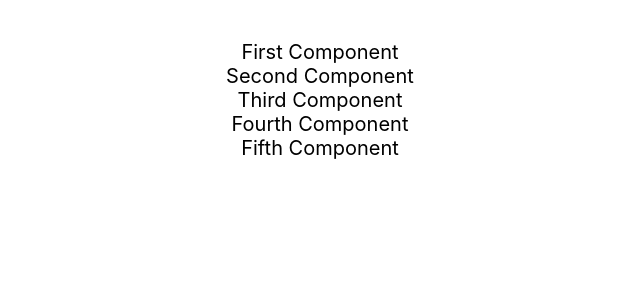
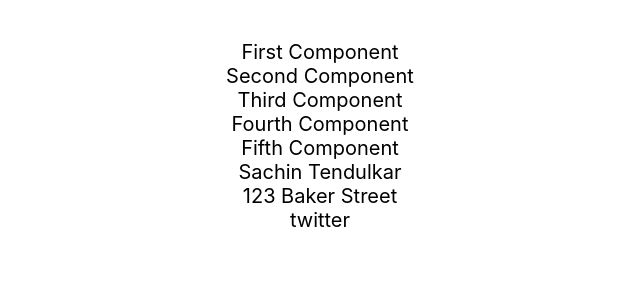
Before and after one commit to thakkardhavalc/todo-app, a React (Create React App) app: page / in a window 1280 px wide. Shown: the top 300 px of the page, without its empty margins (320-960 px from the left). Built offline with nearby package versions, Linux system fonts and the light colour scheme; the HTML template or start-up script is replaced by a standard one.

Commit message:
added code

```diff
--- a/src/components/learning-examples/LearningComponent.jsx
+++ b/src/components/learning-examples/LearningComponent.jsx
@@ -3,6 +3,7 @@
 import SecondComponent from './SecondComponent'
 import ThirdComponent from './ThirdComponent'
 import FourthComponent from './FourthComponent'
+import LearningJavaScript from './LearningJavaScript'
 
 export default function LearningComponent() {
     return (
@@ -12,6 +13,7 @@
         <ThirdComponent></ThirdComponent>
         <FourthComponent></FourthComponent>
         <FifthComponent></FifthComponent>
+        <LearningJavaScript></LearningJavaScript>
       </div>
     )
 }
--- /dev/null
+++ b/src/components/learning-examples/LearningJavaScript.jsx
@@ -0,0 +1,36 @@
+const person = {
+    name: 'Sachin Tendulkar',
+
+    address: {
+        line1: '123 Baker Street',
+        city: 'London',
+        country: 'UK'
+    },
+
+    profiles: ['twitter', 'linkedin', 'instagram'],
+
+    printProfile: () => {
+        person.profiles.map(
+            profile => console.log(profile)
+        )
+    }
+}
+
+export default function LearningJavaScript() {
+    return (
+        <div>
+            <div>
+                {person.name}
+            </div>
+            <div>
+                {person.address.line1}
+            </div>
+            <div>
+                {person.profiles[0]}
+            </div>
+            <div>
+                {person.printProfile()}
+            </div>
+        </div>
+    )
+}
```
